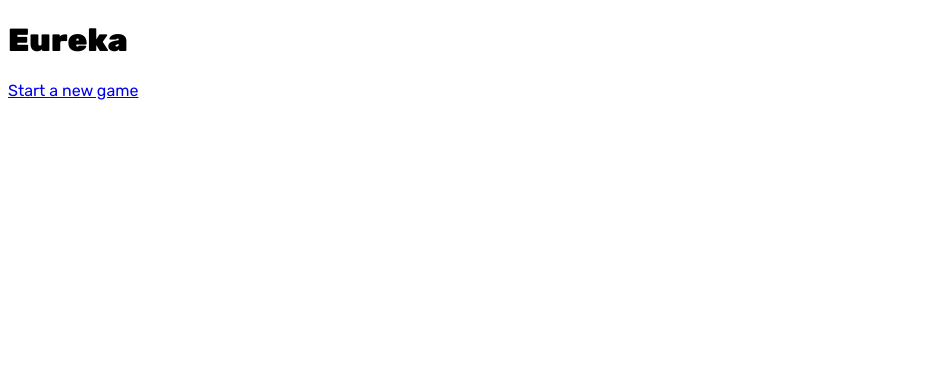
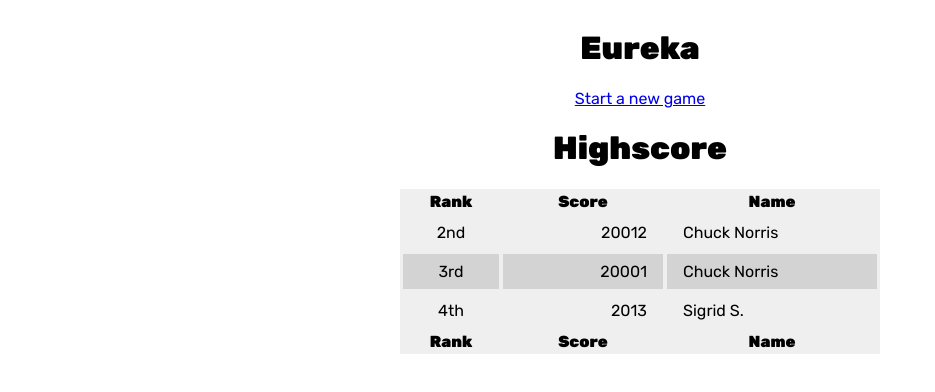
Before and after one commit to riethmayer/eureka, a React (Create React App) app: page / in a window 1280 px wide. Shown: the top 392 px of the page, without its empty margins (0-935 px from the left). Built offline with nearby package versions, Linux system fonts and the light colour scheme.

Commit message:
Introducing highscores

```diff
--- a/src/App.js
+++ b/src/App.js
@@ -1,15 +1,55 @@
-import React, { Component } from 'react'
-import { Link } from 'react-router-dom'
+import React, { Component } from "react";
+import { Link } from "react-router-dom";
+import styled from "styled-components";
 
+import HighScoreContainer from "./HighScore/HighScoreContainer";
+
+const Wrapper = styled.div`
+  text-align: center;
+  margin: 0 auto;
+  display: flex;
+  align-content: space-around;
+  align-items: center;
+  flex-direction: column;
+  table {
+    width: 30rem;
+    background-color: #efefef;
+    tr:nth-child(even) {
+      background-color: lightgray;
+    }
+    tr {
+      th {
+        text-align: center;
+      }
+      td {
+        padding: 0.5rem 1rem;
+        border: 1px solid #efefef;
+      }
+      td:first-child {
+        width: 4rem;
+        text-align: center;
+      }
+      td:nth-child(2) {
+        width: 8rem;
+        text-align: right;
+      }
+      td:last-child {
+        text-align: left;
+      }
+    }
+  }
+`;
 class App extends Component {
   render() {
     return (
-      <div className="App">
+      <Wrapper>
         <h1>Eureka</h1>
         <Link to="/game">Start a new game</Link>
-      </div>
-    )
+        <h1>Highscore</h1>
+        <HighScoreContainer />
+      </Wrapper>
+    );
   }
 }
 
-export default App
+export default App;
--- /dev/null
+++ b/src/HighScore/HighScore.js
@@ -0,0 +1,53 @@
+import React from "react";
+
+const HighScore = highScores => (
+  <table>
+    <thead>
+      <tr>
+        <th>Rank</th>
+        <th>Score</th>
+        <th>Name</th>
+      </tr>
+    </thead>
+    <tfoot>
+      <tr>
+        <th>Rank</th>
+        <th>Score</th>
+        <th>Name</th>
+      </tr>
+    </tfoot>
+    <tbody>
+      {Object.keys(highScores).forEach((key, index) => {
+        console.log(highScores);
+        console.log(key);
+        console.log(index);
+        const { score, person } = highScores[key];
+        return (
+          <tr key={key}>
+            <td>{index}</td>
+            <td>{score}</td>
+            <td>{person}</td>
+          </tr>
+        );
+      })}
+
+      <tr>
+        <td>2nd</td>
+        <td>20012</td>
+        <td>Chuck Norris</td>
+      </tr>
+      <tr>
+        <td>3rd</td>
+        <td>20001</td>
+        <td>Chuck Norris</td>
+      </tr>
+      <tr>
+        <td>4th</td>
+        <td>2013</td>
+        <td>Sigrid S.</td>
+      </tr>
+    </tbody>
+  </table>
+);
+
+export default HighScore;
--- /dev/null
+++ b/src/HighScore/HighScoreContainer.js
@@ -0,0 +1,38 @@
+import React from "react";
+
+import HighScore from "./HighScore";
+
+const fetchHighScores = () => {
+  return {
+    asdfasdf: {
+      player: "Chuck Norris",
+      score: "1433"
+    },
+    asdfasdf1: {
+      player: "Chuck Norris",
+      score: "1432"
+    },
+    asdfasdf2: {
+      player: "Chuck Norris",
+      score: "1431"
+    },
+    asdfasdf3: {
+      player: "Sigrid S.",
+      score: "1430"
+    }
+  };
+};
+
+class HighScoreContainer extends React.Component {
+  state = {
+    highScores: {}
+  };
+  componentDidMount() {
+    this.setState({ highScores: fetchHighScores() });
+  }
+  render() {
+    return <HighScore highScores={this.state.highScores} />;
+  }
+}
+
+export default HighScoreContainer;
```
